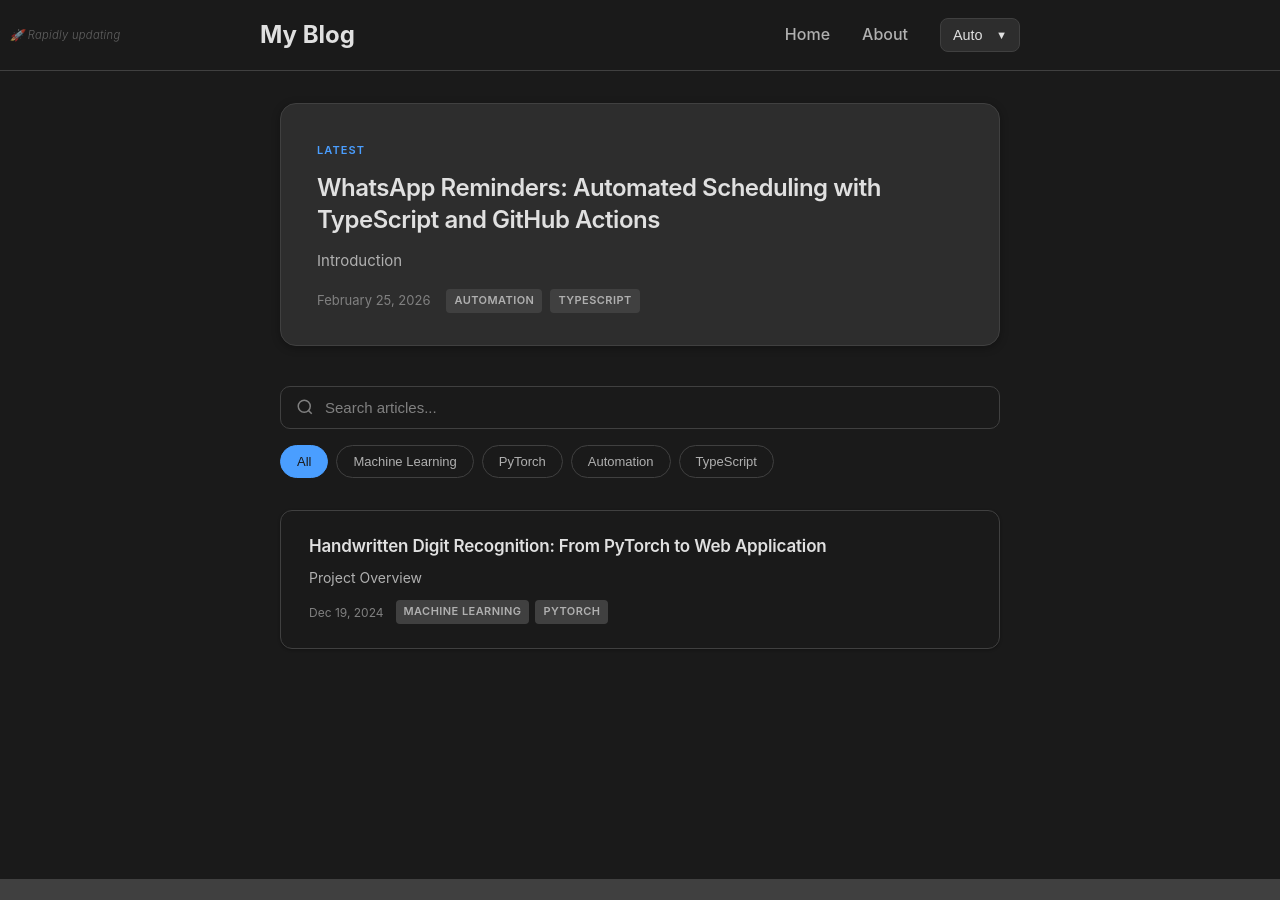
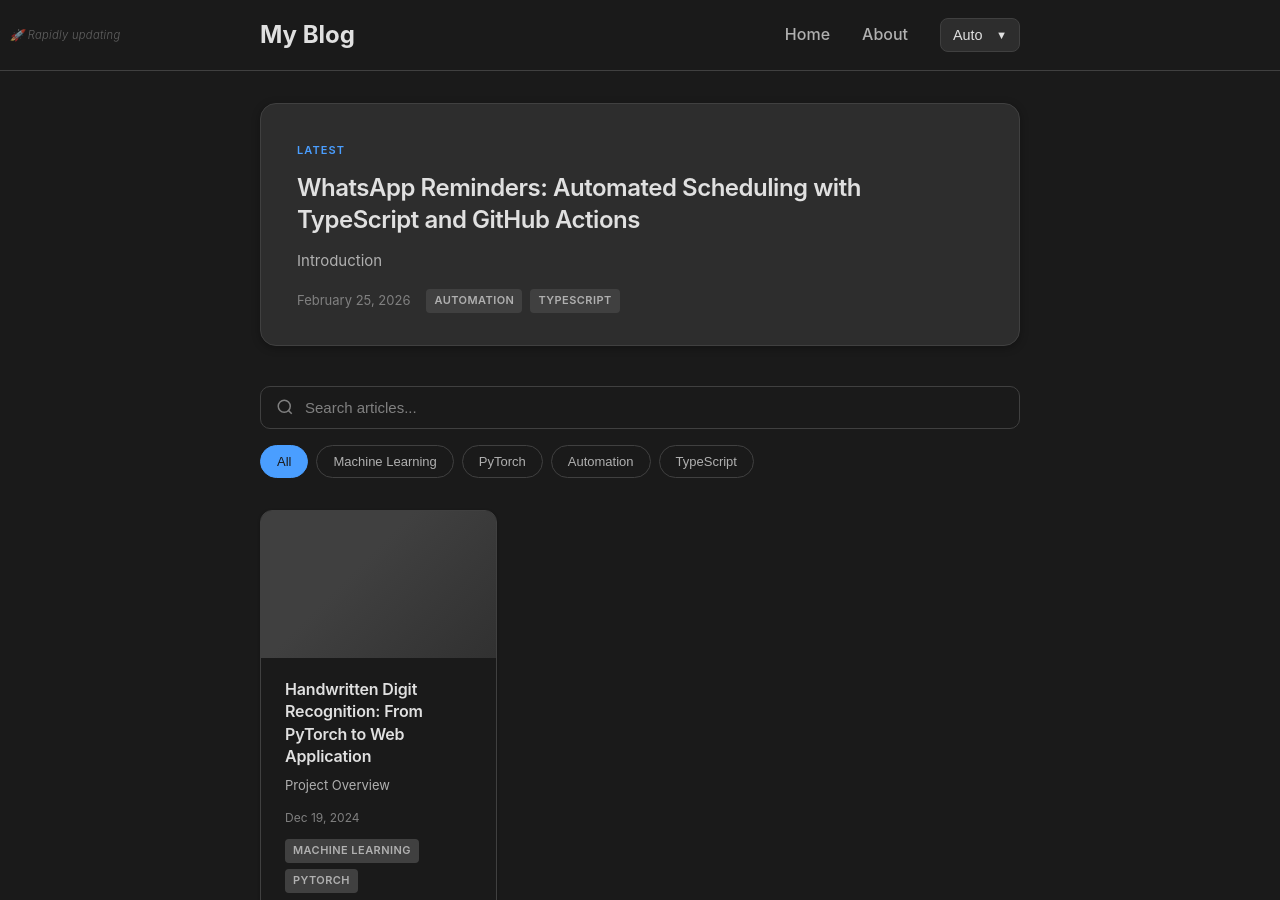
Before and after one commit to bhaskar0210s/blog, a Jekyll site: the page built from index.html, in a window 1280 px wide and 900 px high. Built offline with Jekyll 4.4.1, drawn with Linux system fonts in a browser that asks for light colours.

Commit message:
Enhance post card layout and styling for improved visual presentation
- Add image support to post cards with a placeholder for missing images
- Update CSS for post grid to display three cards per row with adjusted gaps
- Refine post card body layout for better content organization and responsiveness
- Adjust max-width of home page for a more spacious design

```diff
--- a/assets/css/main.css
+++ b/assets/css/main.css
@@ -180,7 +180,7 @@
 
 /* Home page - Portfolio blog style */
 .home-page {
-  max-width: 720px;
+  max-width: 1100px;
   margin: 0 auto;
 }
 
@@ -316,34 +316,80 @@
   color: var(--text-inverse);
 }
 
-/* Post grid */
+/* Post grid - 3 cards per row */
 .posts-grid {
   display: grid;
-  gap: 1rem;
+  grid-template-columns: repeat(3, 1fr);
+  gap: 1.5rem;
 }
 
 .post-card {
-  padding: 1.5rem 1.75rem;
   background: var(--bg-primary);
   border: 1px solid var(--border-color);
   border-radius: 12px;
+  overflow: hidden;
   transition: transform 0.2s ease, box-shadow 0.2s ease;
   box-shadow: 0 1px 3px var(--shadow-light);
 }
 
 .post-card:hover {
-  transform: translateY(-1px);
+  transform: translateY(-2px);
   box-shadow: 0 8px 24px var(--shadow-light);
 }
 
 .post-card-link {
   text-decoration: none;
   color: inherit;
+  display: flex;
+  flex-direction: column;
+  height: 100%;
+}
+
+.post-card-image {
+  aspect-ratio: 16 / 10;
+  background: var(--bg-tertiary);
+  overflow: hidden;
+}
+
+.post-card-image img {
+  width: 100%;
+  height: 100%;
+  object-fit: cover;
   display: block;
 }
 
+.post-card-image-placeholder {
+  display: block;
+  width: 100%;
+  height: 100%;
+  background: linear-gradient(
+    135deg,
+    var(--bg-tertiary) 0%,
+    var(--border-color) 50%,
+    var(--bg-secondary) 100%
+  );
+  opacity: 0.8;
+}
+
+[data-theme="dark"] .post-card-image-placeholder,
+[data-theme="auto"].auto-dark .post-card-image-placeholder {
+  background: linear-gradient(
+    135deg,
+    var(--bg-tertiary) 0%,
+    var(--border-color) 40%,
+    var(--bg-secondary) 100%
+  );
+}
+
+.post-card-body {
+  padding: 1.25rem 1.5rem;
+  display: flex;
+  flex-direction: column;
+  flex: 1;
+}
+
 .post-card-title {
-  font-size: 1.0625rem;
+  font-size: 1rem;
   font-weight: 600;
   margin-bottom: 0.5rem;
   color: var(--text-primary);
@@ -353,9 +399,10 @@
 
 .post-card-excerpt {
   color: var(--text-secondary);
-  font-size: 0.875rem;
+  font-size: 0.8125rem;
   line-height: 1.55;
   margin-bottom: 0.75rem;
+  flex: 1;
 }
 
 .post-card-meta {
@@ -700,6 +747,11 @@
   .featured-title {
     font-size: 1.25rem;
   }
+
+  .posts-grid {
+    grid-template-columns: repeat(2, 1fr);
+    gap: 1.25rem;
+  }
 }
 
 /* Posts Page Styles */
@@ -814,4 +866,13 @@
   .search-input {
     font-size: 16px; /* prevents zoom on iOS */
   }
+
+  .posts-grid {
+    grid-template-columns: 1fr;
+    gap: 1rem;
+  }
+
+  .post-card-body {
+    padding: 1rem 1.25rem;
+  }
 }
--- a/index.html
+++ b/index.html
@@ -51,6 +51,14 @@
         {% unless post.url == latest_post.url %}
         <article class="post-card" data-post-title="{{ post.title | downcase }}" data-post-categories="{{ post.categories | join: '|' | downcase }}">
           <a href="{{ post.url | relative_url }}" class="post-card-link">
+            <div class="post-card-image">
+              {% if post.image %}
+                <img src="{{ post.image | relative_url }}" alt="" loading="lazy">
+              {% else %}
+                <span class="post-card-image-placeholder" aria-hidden="true"></span>
+              {% endif %}
+            </div>
+            <div class="post-card-body">
             <h3 class="post-card-title">{{ post.title }}</h3>
             <p class="post-card-excerpt">
               {{ post.excerpt | strip_html | truncate: 120 }}
@@ -65,6 +73,7 @@
                 </span>
               {% endif %}
             </div>
+            </div>
           </a>
         </article>
         {% endunless %}
```
